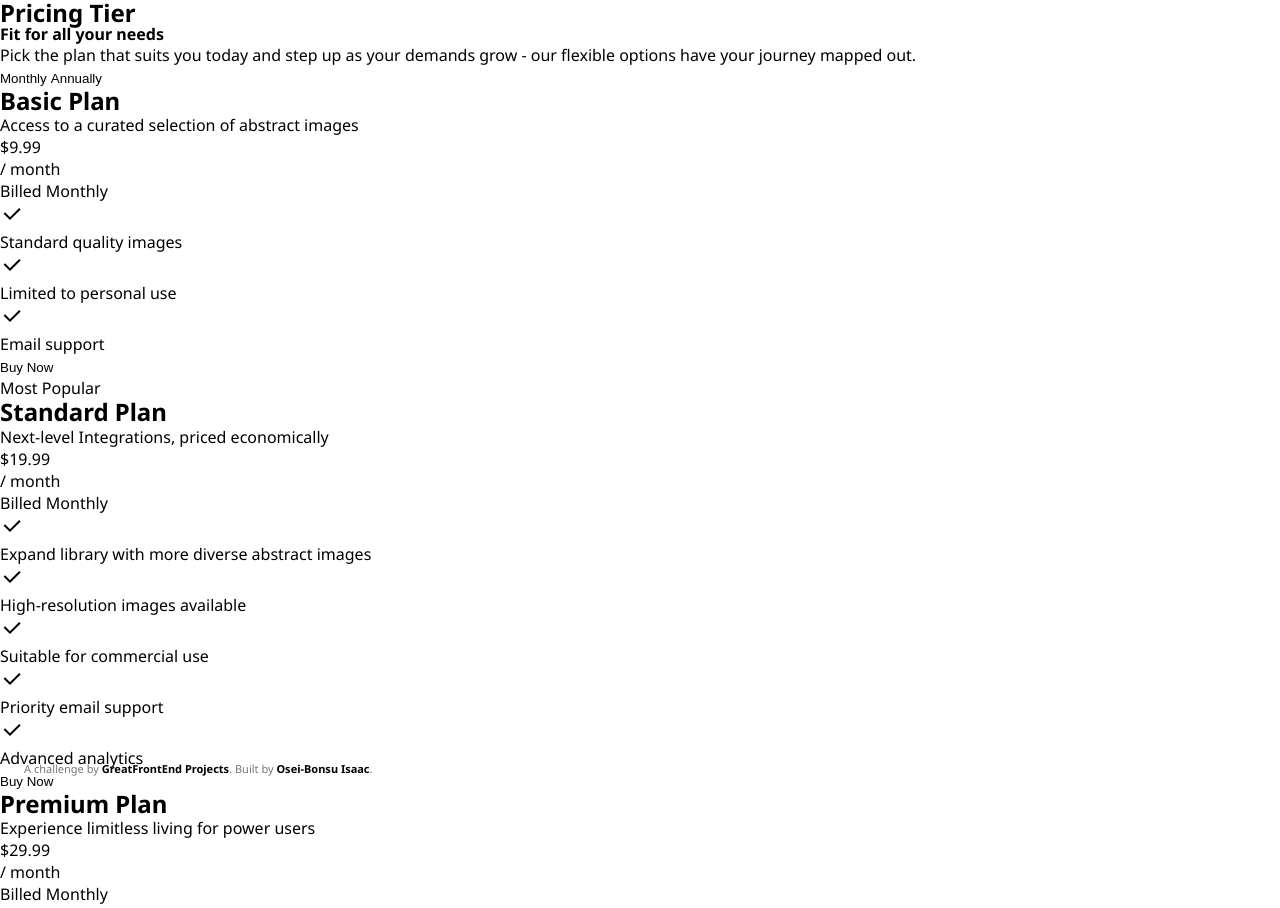
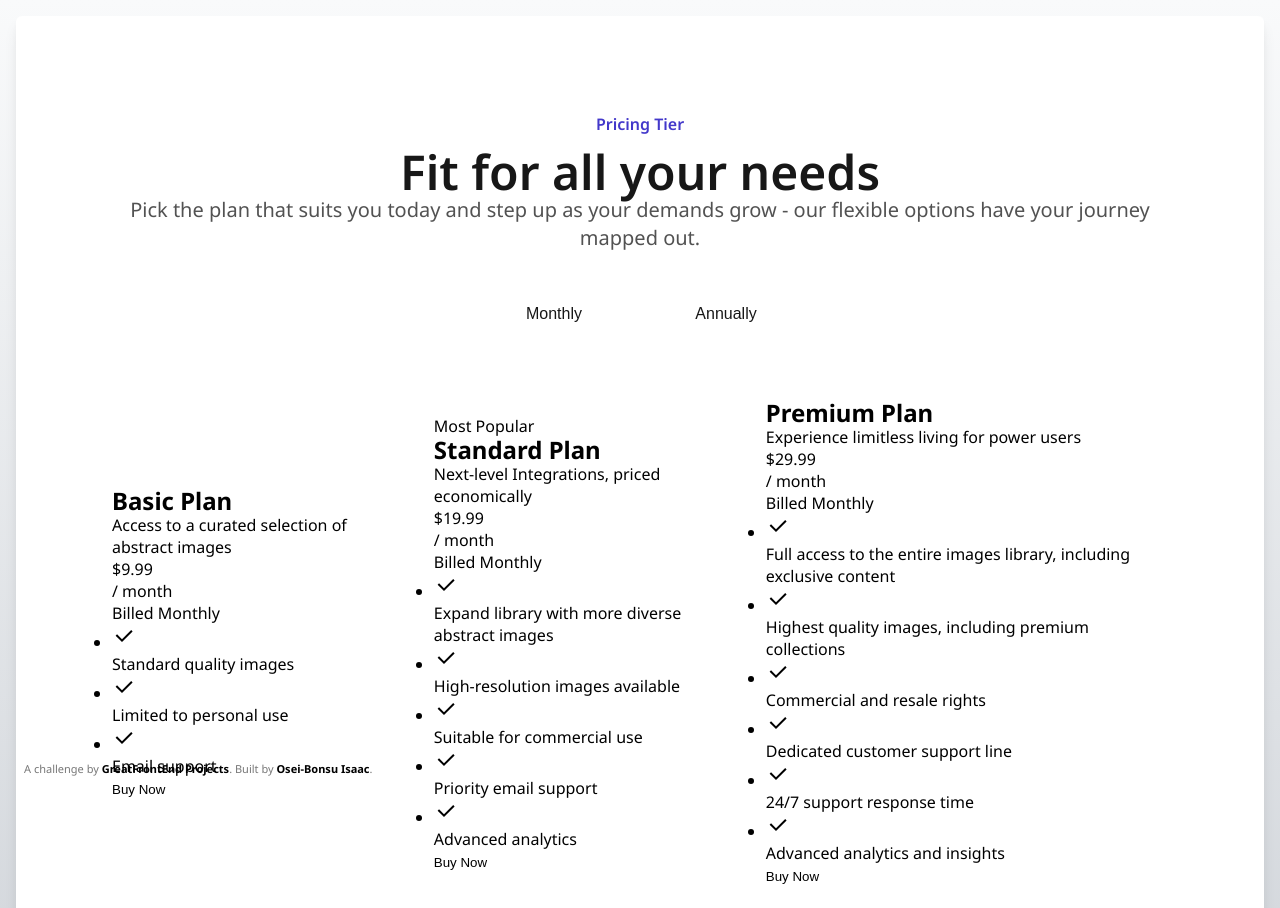
Before and after one commit to io-oseinana/GreatFrontEnd-Project, a plain HTML site: page index.html in a window 1280 px wide. Shown: the top 908 px of the page. Drawn offline with Linux system fonts and the light colour scheme.

Commit message:
Style header section of pricing

```diff
--- a/css/style.css
+++ b/css/style.css
@@ -95,6 +95,132 @@ body {
   min-height: 100vh;
 }
 
+.pricing {
+  background-image: linear-gradient(to bottom, #f9fafb, #d2d6db);
+  width: 100%;
+  height: 100%;
+}
+
+.page-body {
+  padding: 1rem;
+}
+
+.main-content {
+  display: flex;
+  flex-direction: column;
+  flex-grow: 1;
+  background-color: #ffffff;
+  border-radius: 0.375rem;
+  box-shadow: 0rem 0.25rem 0.375rem -0.125rem rgb(0 0 0 / 0.05),
+    0rem 0.625rem 0.9375rem -0.1875rem rgb(0 0 0 / 0.1);
+}
+
+.pricing-section {
+  display: flex;
+  flex-direction: column;
+  align-items: center;
+  gap: 5rem;
+  padding: 6rem;
+}
+
+.pricing-container {
+  display: flex;
+  flex-direction: column;
+  align-items: center;
+  gap: 4rem;
+}
+
+.pricing-header_content {
+  display: flex;
+  flex-direction: column;
+  align-items: center;
+  gap: 2.5rem;
+}
+
+.pricing-header {
+  display: flex;
+  flex-direction: column;
+  gap: 1.25rem;
+  padding: 0rem 10rem;
+}
+
+.pricing-header_text-pair {
+  display: flex;
+  flex-direction: column;
+  justify-content: center;
+  gap: 0.75rem;
+  padding: 0rem 2.5rem;
+}
+
+.subheading {
+  font-weight: 600;
+  font-size: 1rem;
+  line-height: 1.5rem;
+  text-align: center;
+  color: #4338ca;
+}
+
+.heading {
+  font-weight: 600;
+  font-size: 3rem;
+  line-height: 3rem;
+  text-align: center;
+  color: #171717;
+}
+
+.supporting-text {
+  font-weight: 400;
+  font-size: 1.25rem;
+  line-height: 1.75rem;
+  text-align: center;
+  color: #525252;
+}
+
+.pricing-header_toggle {
+  display: flex;
+  align-items: center;
+  gap: 2rem;
+  border-radius: 0.25rem;
+}
+
+.toggle {
+  width: 8.75rem;
+  /* display: flex;
+justify-content: center;
+align-items: center;
+gap: .375rem; */
+  background-color: #ffffff;
+  padding: 0.625rem 1rem;
+}
+
+.toggle.active {
+  border-radius: 0.25rem;
+  border-width: 0.0313rem;
+  border-style: solid;
+  border-color: #e5e5e5;
+  box-shadow: 0rem 0.0625rem 0.125rem 0 rgb(0 0 0 / 0.06),
+    0rem 0.0625rem 0.1875rem 0 rgb(0 0 0 / 0.1);
+}
+
+.toggle span {
+  display: flex;
+  justify-content: center;
+  align-items: center;
+  padding: 0rem 0.125rem;
+  font-weight: 500;
+  font-size: 1rem;
+  line-height: 1.5rem;
+  color: #171717;
+}
+
+.subscription-tier {
+  display: flex;
+  justify-content: center;
+  align-items: center;
+  gap: 32px;
+  align-self: stretch;
+}
+
 .credits {
   color: #777;
   position: fixed;
```
